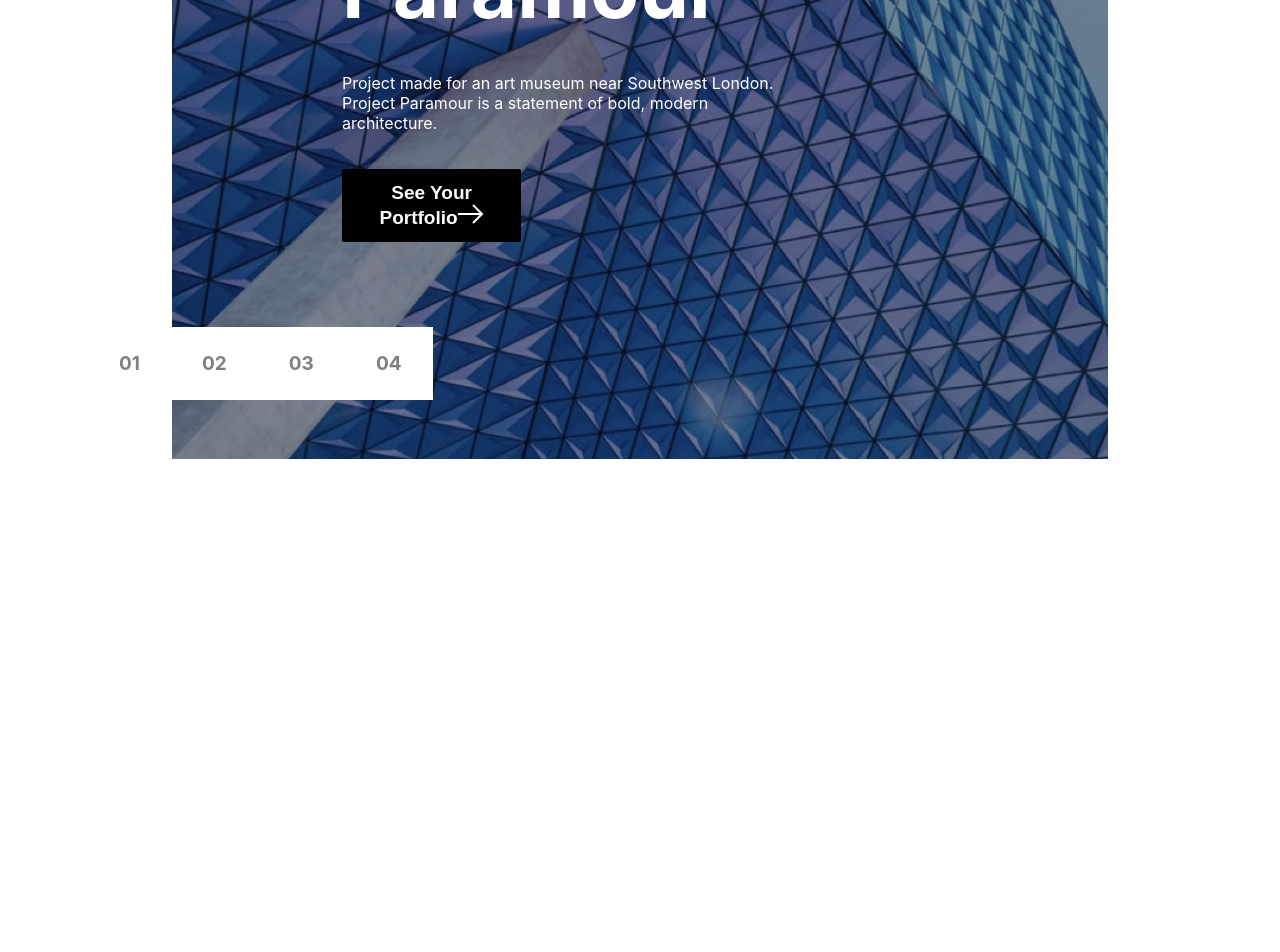
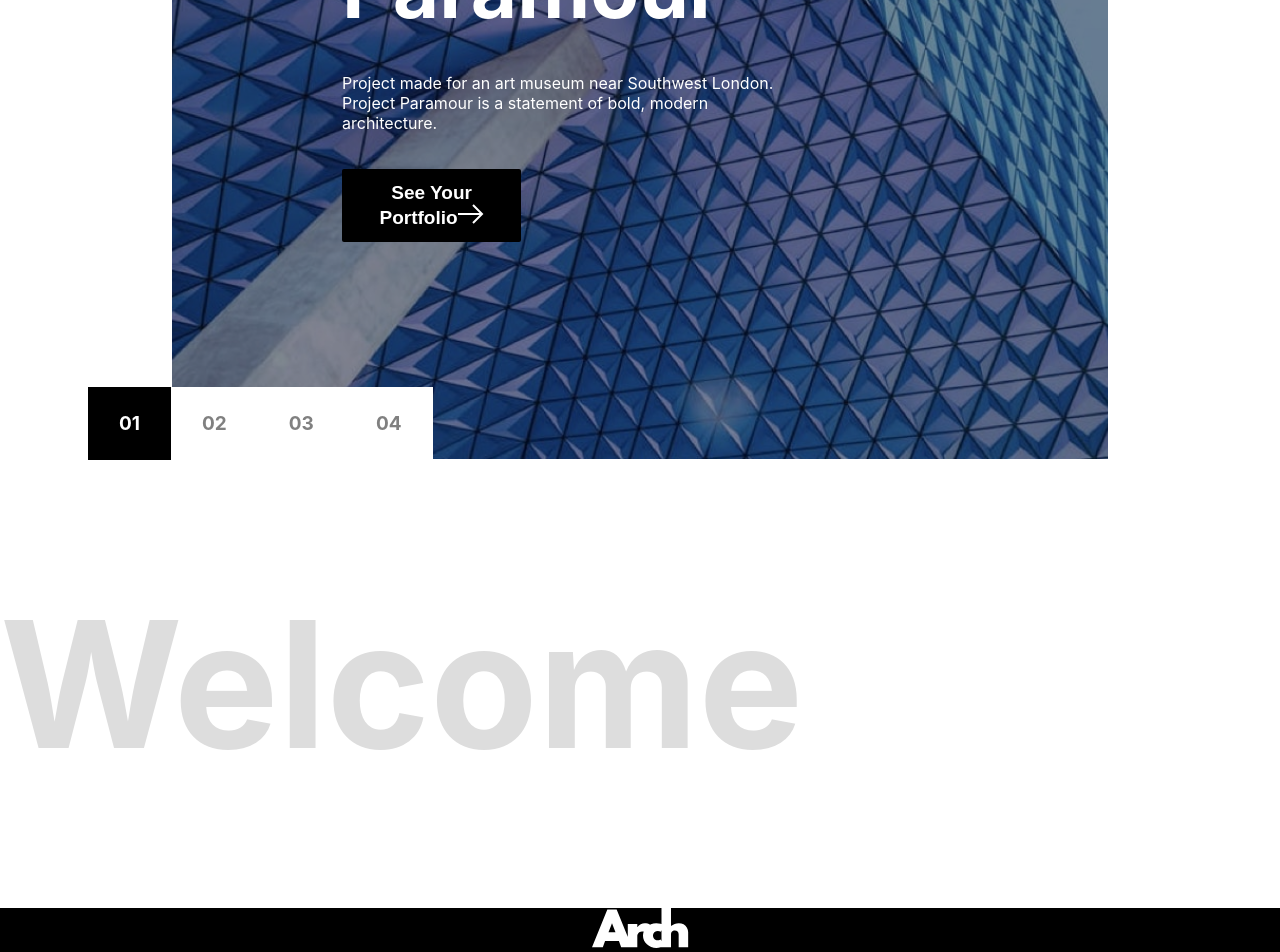
Before and after one commit to FIRASBN/challenge1, a React (Create React App) app: page / in a window 1280 px wide. Shown: the part 421-1373 px from the top of the page. Before the commit the page ends 880 px from the top, so only its background shows below. Built offline with nearby package versions, Linux system fonts and the light colour scheme.

Commit message:
Refactor layout and components: replace Header and Main with Home, add Footer, and implement dynamic project display

```diff
--- a/src/App.css
+++ b/src/App.css
@@ -76,8 +76,6 @@
 main {
   position: relative;
   padding: 20px;
-  background-size: cover;
-  background-position: center;
   width: 70%;
   margin: auto;
   height: 90vh;
@@ -90,17 +88,32 @@ main::before {
   left: 0;
   width: 100%;
   height: 100%;
-  background-image: url("./assets/home/desktop/image-hero-paramour.jpg");
   filter: brightness(0.6);
   background-size: cover;
   background-position: center;
   z-index: -1;
 }
 
+.bg-image-1::before {
+  background-image: url('assets/home/desktop/image-hero-paramour.jpg');
+}
+
+.bg-image-2::before {
+  background-image: url('assets/home/desktop/image-hero-federal.jpg');
+}
+
+.bg-image-3::before {
+  background-image: url('assets/home/desktop/image-hero-seraph.jpg');
+}
+
+.bg-image-4::before {
+  background-image: url('assets/home/desktop/image-hero-trinity.jpg');
+}
+
 .containermain {
+  position: relative;
   display: flex;
   flex-direction: column;
-
   width: 50%;
   padding: 20px;
   margin: 50px;
@@ -137,12 +150,10 @@ main::before {
   list-style-type: none;
   display: flex;
   justify-content: flex-start;
-  padding: 0;
   position: absolute;
-  left: 0;
-  margin-left: -84px;
-  margin-top: 40px;
-  width: auto;
+  bottom: 8px;
+  left: -124px;
+
 }
 
 .pagination a {
@@ -160,6 +171,22 @@ main::before {
 }
 
 .pagination a.active {
-  background-color: black; /* Black background for active page */
-  color: white; /* White text for active page */
+  background-color: black;
+  color: white;
 }
+
+.footer-container {
+  background: #000;
+}
+
+
+.welc-container {
+  display:flex;
+  justify-content:flex-start;
+  align-items: center;
+
+}
+.welc-container h1 {
+  color :#ddd ;
+  font-size: 11rem;
+}
--- a/src/App.js
+++ b/src/App.js
@@ -1,13 +1,10 @@
 import React from "react";
 import "./App.css";
-import Header from "./header.js"; // Adjust the path as necessary
-import Main from "./main.js";
+import Home from "./home.js";
 function App() {
   return (
     <div className="App">
-      <Header />
-      <Main/>
-
+      <Home/>
     </div>
   );
 }
--- /dev/null
+++ b/src/footer.js
@@ -0,0 +1,15 @@
+import React from "react";
+import "./App.css";
+import { ReactComponent as Logo } from "./assets/logo - white.svg";
+export default function Footer() {
+    return (
+        <footer>
+            <div className="footer-container">
+                <Logo />
+            </div>
+
+        </footer>
+
+
+    );
+}
--- /dev/null
+++ b/src/home.js
@@ -0,0 +1,19 @@
+import React from "react";
+import "./App.css";
+import Header from "./header.js"; // Adjust the path as necessary
+import Main from "./main.js";
+import Footer from "./footer.js";
+import Welcome from "./welcom.js";
+function Home() {
+  return (
+    <div className="App">
+      <Header/>
+      <Main/>
+      <Welcome/>
+      <Footer/>
+
+    </div>
+  );
+}
+
+export default Home;
--- a/src/main.js
+++ b/src/main.js
@@ -1,28 +1,66 @@
-import React from "react";
+import React, { useState } from 'react';
+import { ReactComponent as Logo } from "./assets/icons/icon-arrow.svg";
 import "./App.css";
-import { ReactComponent as Logo } from "./assets/icons/icon-arrow.svg";
+const projects = [
+  {
+    id: 1,
+    title: "Project Paramour",
+    description: "Project made for an art museum near Southwest London. Project Paramour is a statement of bold, modern architecture.",
+    backgroundImage: "bg-image-1"
+  },
+  {
+    id: 2,
+    title: "Seraph Station",
+    description: "The Seraph Station project challenged us to design a unique station that would transport people through time.The result is a fresh and futuristic model inspired by space stations.",
+    backgroundImage: "bg-image-2"
+  },
+  {
+    id: 3,
+    title: "Federal II Tower",
+    description: "A sequel theme project for a tower originally built in the 1800s. We achieved this with a striking look of brutal minimalism with modern touches. ",
+    backgroundImage: "bg-image-3"
+  },
+  {
+    id: 4,
+    title: "Trinity Bank Tower",
+    description: "DescTrinity Bank challenged us to make a concept for a 84 story building located in the middle of a city with a high earthquake frequency. For this project we used curves to blend design and stability to meet our objectives.ription of the final project. This is the final statement of bold, modern architecture.",
+    backgroundImage: "bg-image-4"
+  },
+];
 
+function Main() {
+  const [activePage, setActivePage] = useState(1);
 
+  const project = projects[activePage - 1];
 
-export default function Main() {
   return (
-        <main>
+    <main className={project.backgroundImage}>
       <div className="containermain">
-          <h1><strong>Project Paramour</strong></h1>
-          <p>
-            Project made for an art museum near Southwest London. <br></br>
-             Project Paramour is a statement of bold, modern <br/>architecture.
-          </p>
+        <h1><strong>{project.title}</strong></h1>
+        <p>{project.description.split('\n').map((line, index) => (
+          <React.Fragment key={index}>
+            {line}<br />
+          </React.Fragment>
+        ))}</p>
         <button><strong>See Your Portfolio</strong><Logo /></button>
       </div>
-        <div >
+      <div>
         <ul className="pagination">
-            <li><a href="#page1"><strong>01</strong></a></li>
-            <li><a href="#page2"><strong>02</strong></a></li>
-            <li><a href="#page3"><strong>03</strong></a></li>
-            <li><a href="#page4"><strong>04</strong></a></li>
+          {projects.map(project => (
+            <li key={project.id}>
+              <a
+                href={`#page${project.id}`}
+                onClick={() => setActivePage(project.id)}
+                className={activePage === project.id ? 'active' : ''}
+              >
+                <strong>{`0${project.id}`}</strong>
+              </a>
+            </li>
+          ))}
         </ul>
       </div>
     </main>
   );
 }
+
+export default Main;
--- /dev/null
+++ b/src/welcom.js
@@ -0,0 +1,13 @@
+import React from "react";
+import "./App.css";
+
+
+function welcome() {
+  return (
+    <div className="welc-container">
+        <h1>Welcome</h1>
+    </div>
+  );
+}
+
+export default welcome;
```
Also changed, not shown: src/assets/logo - white.svg (added). Lines whose indentation alone changed are shown as unchanged.
